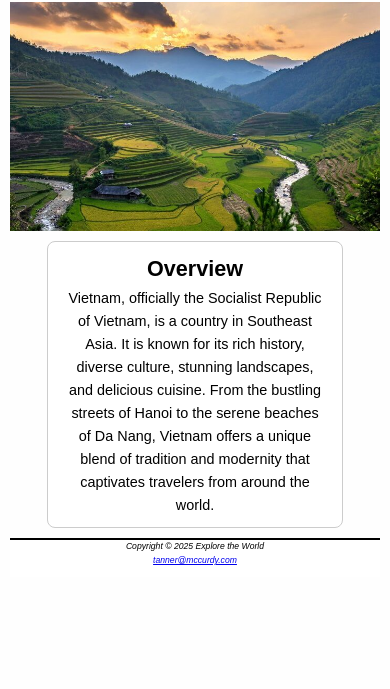
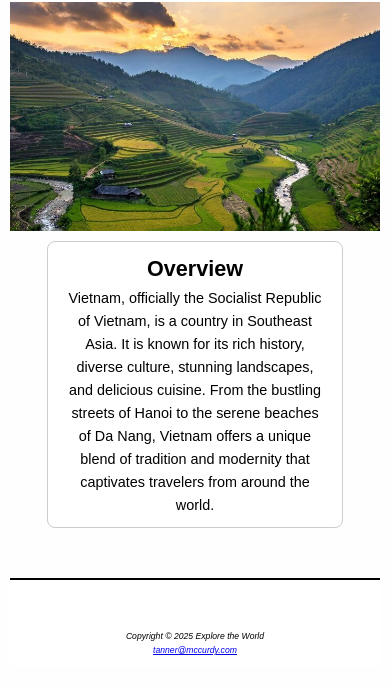
Before and after one commit to tanner-mccurdy/tanner-mccurdy.github.io, a plain HTML site: page project/index.html in a window 390 px wide. Shown: the part 155-844 px from the top of the page. Drawn offline with Linux system fonts and the light colour scheme.

```diff
--- a/project/project.css
+++ b/project/project.css
@@ -129,7 +129,9 @@
   font-size: .60em;
   font-style: italic;
   text-align: center;
+  padding-top: 50px;
   padding-bottom: 1em;
+  margin-top: 50px;
   border-top: 2px solid #000000;
 }
 
```
Also changed, not shown: project/index.html (+1 -1 lines).
